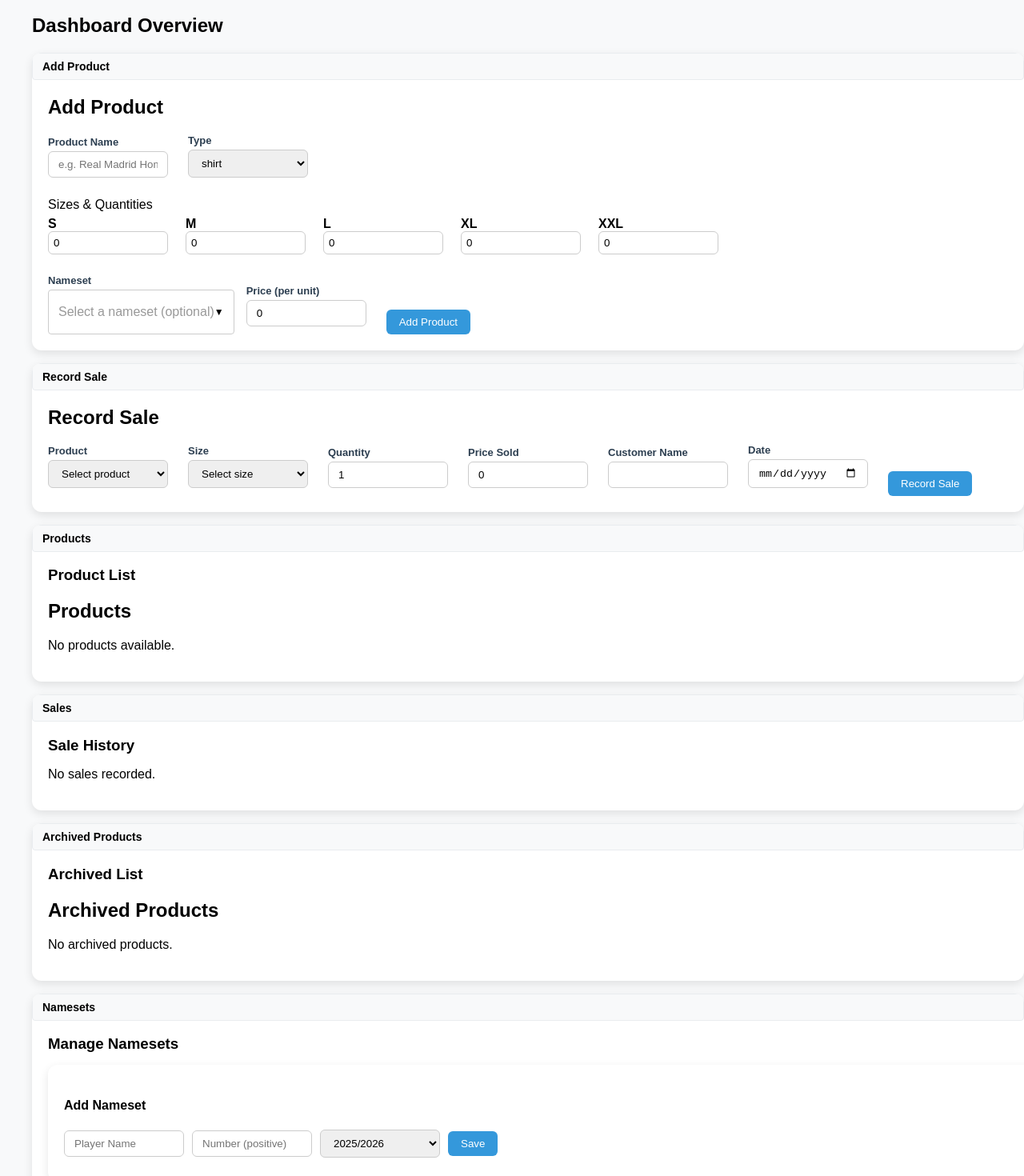
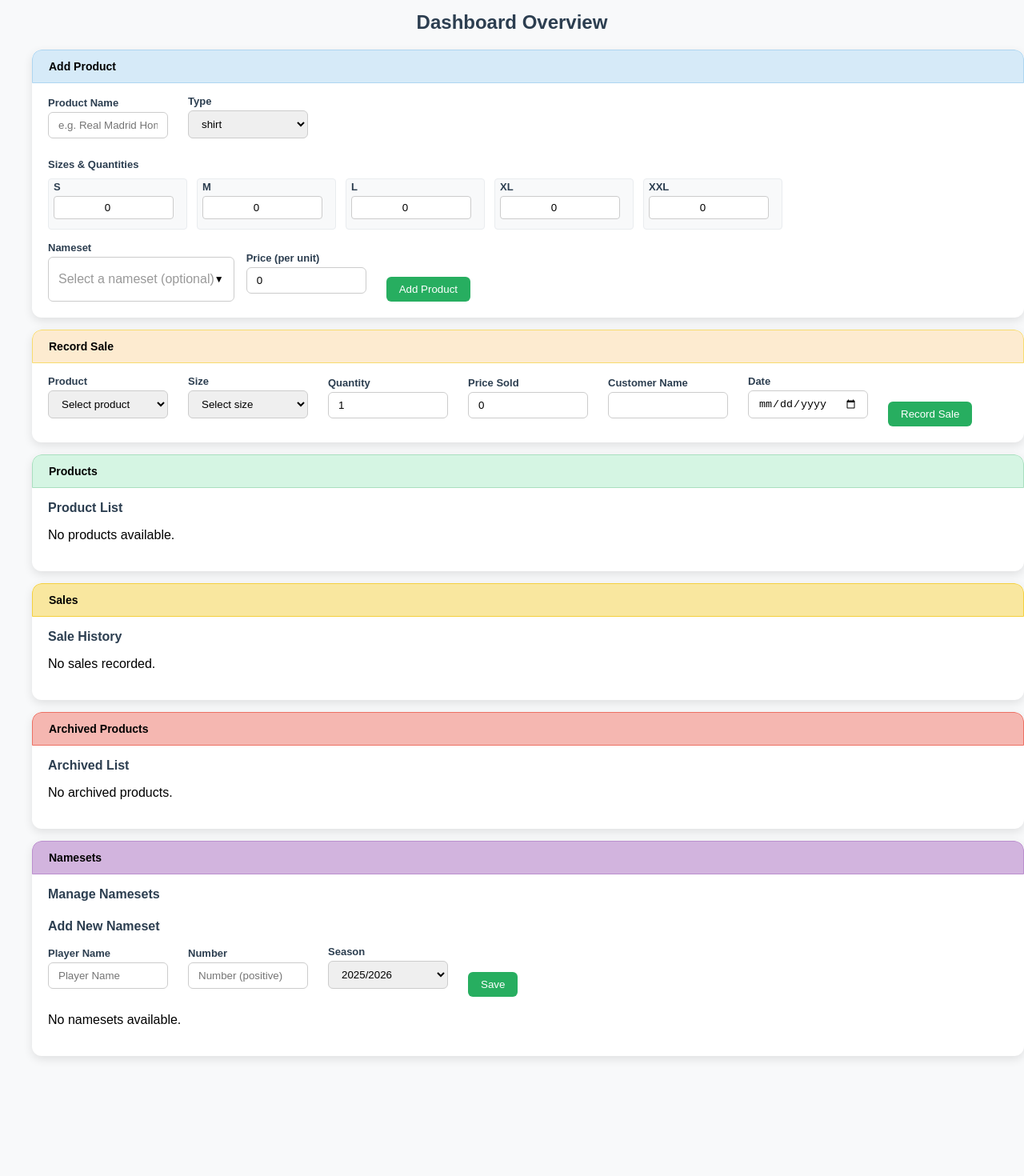
Before and after one commit to covaciuandrei/calcio-stop, a React (Create React App) app: page / in a window 1280 px wide. Shown: the part 100-1570 px from the top of the page at 80% size. After the commit the page ends 1455 px from the top, so only its background shows below. Built offline with nearby package versions, Linux system fonts and the light colour scheme.

Commit message:
improve styles

```diff
--- a/src/App.css
+++ b/src/App.css
@@ -57,7 +57,9 @@ select {
   border-radius: 6px;
   border: 1px solid #ccc;
   width: 150px;
-  transition: border-color 0.2s, box-shadow 0.2s;
+  transition:
+    border-color 0.2s,
+    box-shadow 0.2s;
 }
 
 input:focus,
@@ -75,7 +77,9 @@ button,
   border: none;
   border-radius: 6px;
   cursor: pointer;
-  transition: background-color 0.2s, transform 0.1s;
+  transition:
+    background-color 0.2s,
+    transform 0.1s;
   font-weight: 500;
 }
 
@@ -313,7 +317,9 @@ table button:last-of-type:hover {
   font-weight: 500;
   padding: 8px 14px;
   border-radius: 6px;
-  transition: background-color 0.2s, transform 0.1s;
+  transition:
+    background-color 0.2s,
+    transform 0.1s;
 }
 
 .navbar a:hover {
@@ -372,3 +378,235 @@ table button:last-of-type:hover {
   background-color: #fadbd8;
   color: #e74c3c;
 }
+
+/* Additional utility classes for consistent styling */
+.section-header {
+  color: #2c3e50;
+  margin-bottom: 20px;
+  font-size: 24px;
+  font-weight: 600;
+}
+
+.subsection-header {
+  color: #2c3e50;
+  margin-bottom: 12px;
+  font-size: 18px;
+  font-weight: 600;
+}
+
+.card-section-header {
+  color: #2c3e50;
+  margin-bottom: 12px;
+  font-size: 16px;
+  font-weight: 600;
+}
+
+/* Consistent mini-header colors */
+.mini-header-blue {
+  background-color: #d6eaf8 !important;
+  border: 1px solid #aed6f1;
+}
+
+.mini-header-orange {
+  background-color: #fdebd0 !important;
+  border: 1px solid #f7dc6f;
+}
+
+.mini-header-green {
+  background-color: #d5f5e3 !important;
+  border: 1px solid #a9dfbf;
+}
+
+.mini-header-yellow {
+  background-color: #f9e79f !important;
+  border: 1px solid #f4d03f;
+}
+
+.mini-header-red {
+  background-color: #f5b7b1 !important;
+  border: 1px solid #ec7063;
+}
+
+.mini-header-purple {
+  background-color: #d2b4de !important;
+  border: 1px solid #bb8fce;
+}
+
+/* Nameset picker styling */
+.nameset-picker {
+  position: relative;
+}
+
+.nameset-picker-trigger {
+  padding: 8px 12px;
+  border: 1px solid #ccc;
+  border-radius: 6px;
+  cursor: pointer;
+  background-color: #fff;
+  display: flex;
+  justify-content: space-between;
+  align-items: center;
+  min-height: 38px;
+  transition:
+    border-color 0.2s,
+    box-shadow 0.2s;
+}
+
+.nameset-picker-trigger:hover {
+  border-color: #3498db;
+}
+
+.nameset-picker-trigger:focus {
+  outline: none;
+  border-color: #3498db;
+  box-shadow: 0 0 0 2px rgba(52, 152, 219, 0.2);
+}
+
+.nameset-picker-dropdown {
+  position: absolute;
+  top: 100%;
+  left: 0;
+  right: 0;
+  background-color: #fff;
+  border: 1px solid #ccc;
+  border-top: none;
+  border-radius: 0 0 6px 6px;
+  max-height: 300px;
+  overflow: hidden;
+  z-index: 1000;
+  box-shadow: 0 4px 12px rgba(0, 0, 0, 0.1);
+}
+
+.nameset-picker-add-button {
+  padding: 8px 12px;
+  background-color: #f8f9fa;
+  border-bottom: 1px solid #eee;
+  cursor: pointer;
+  display: flex;
+  align-items: center;
+  gap: 8px;
+  font-weight: 500;
+  transition: background-color 0.2s;
+}
+
+.nameset-picker-add-button:hover {
+  background-color: #e9ecef;
+}
+
+.nameset-picker-search {
+  padding: 8px 12px;
+  border-bottom: 1px solid #eee;
+}
+
+.nameset-picker-search input {
+  width: 100%;
+  padding: 6px 8px;
+  border: 1px solid #ddd;
+  border-radius: 4px;
+  font-size: 14px;
+  margin: 0;
+}
+
+.nameset-picker-list {
+  max-height: 200px;
+  overflow-y: auto;
+}
+
+.nameset-picker-option {
+  padding: 8px 12px;
+  cursor: pointer;
+  border-bottom: 1px solid #f0f0f0;
+  transition: background-color 0.2s;
+}
+
+.nameset-picker-option:hover {
+  background-color: #f8f9fa;
+}
+
+.nameset-picker-option.selected {
+  background-color: #e3f2fd;
+}
+
+.nameset-picker-option.no-nameset {
+  font-style: italic;
+  color: #666;
+}
+
+.nameset-picker-empty {
+  padding: 20px;
+  text-align: center;
+  color: #666;
+}
+
+/* Form improvements */
+.form-section {
+  margin-bottom: 20px;
+}
+
+.form-section h4 {
+  margin-bottom: 15px;
+  color: #2c3e50;
+  font-size: 16px;
+  font-weight: 600;
+}
+
+/* Size quantity grid */
+.size-quantity-grid {
+  display: flex;
+  gap: 12px;
+  flex-wrap: wrap;
+  margin-top: 6px;
+}
+
+.size-quantity-item {
+  display: flex;
+  flex-direction: column;
+  min-width: 90px;
+}
+
+.size-quantity-label {
+  font-weight: 600;
+  margin-bottom: 4px;
+  color: #2c3e50;
+  font-size: 13px;
+}
+
+.size-quantity-input {
+  padding: 6px;
+  border: 1px solid #ccc;
+  border-radius: 4px;
+  text-align: center;
+}
+
+/* Button variants */
+.btn-secondary {
+  background-color: #95a5a6;
+}
+
+.btn-secondary:hover {
+  background-color: #7f8c8d;
+}
+
+.btn-success {
+  background-color: #27ae60;
+}
+
+.btn-success:hover {
+  background-color: #229954;
+}
+
+.btn-warning {
+  background-color: #f39c12;
+}
+
+.btn-warning:hover {
+  background-color: #d68910;
+}
+
+.btn-danger {
+  background-color: #e74c3c;
+}
+
+.btn-danger:hover {
+  background-color: #c0392b;
+}
--- a/src/components/AddNamesetForm.tsx
+++ b/src/components/AddNamesetForm.tsx
@@ -34,8 +34,9 @@ const AddNamesetForm: React.FC<Props> = ({ namesets, setNamesets, onAdd }) => {
   };
 
   return (
-    <form onSubmit={handleSubmit} className="card">
-      <h4>Add Nameset</h4>
+    <form onSubmit={handleSubmit} className="form-inline">
+      <div className="form-group">
+        <label>Player Name</label>
         <input
           type="text"
           placeholder="Player Name"
@@ -43,6 +44,9 @@ const AddNamesetForm: React.FC<Props> = ({ namesets, setNamesets, onAdd }) => {
           onChange={(e) => setPlayerName(e.target.value)}
           required
         />
+      </div>
+      <div className="form-group">
+        <label>Number</label>
         <input
           type="number"
           placeholder="Number (positive)"
@@ -51,6 +55,9 @@ const AddNamesetForm: React.FC<Props> = ({ namesets, setNamesets, onAdd }) => {
           onChange={(e) => setNumber(parseInt(e.target.value) || '')}
           required
         />
+      </div>
+      <div className="form-group">
+        <label>Season</label>
         <select value={season} onChange={(e) => setSeason(e.target.value)}>
           {generateSeasons().map((s: string) => (
             <option key={s} value={s}>
@@ -58,9 +65,12 @@ const AddNamesetForm: React.FC<Props> = ({ namesets, setNamesets, onAdd }) => {
             </option>
           ))}
         </select>
-      <button type="submit" className="btn">
+      </div>
+      <div style={{ alignSelf: 'flex-end' }}>
+        <button type="submit" className="btn btn-success">
           Save
         </button>
+      </div>
     </form>
   );
 };
--- a/src/components/AddProductForm.tsx
+++ b/src/components/AddProductForm.tsx
@@ -52,9 +52,6 @@ const AddProductForm: React.FC<Props> = ({ products, setProducts, namesets, setN
   };
 
   return (
-    <div>
-      <h2>Add Product</h2>
-
     <div className="form-inline">
       <div className="form-group">
         <label>Product Name</label>
@@ -72,25 +69,18 @@ const AddProductForm: React.FC<Props> = ({ products, setProducts, namesets, setN
         </select>
       </div>
 
-        <div style={{ width: '100%' }}>
+      <div className="form-group" style={{ width: '100%' }}>
         <label>Sizes & Quantities</label>
-          <div style={{ display: 'flex', gap: 12, flexWrap: 'wrap', marginTop: 6 }}>
+        <div className="size-quantity-grid">
           {sizes.map((sq) => (
-              <div
-                key={sq.size}
-                style={{
-                  display: 'flex',
-                  flexDirection: 'column',
-                  minWidth: 90,
-                }}
-              >
-                <div style={{ fontWeight: 600 }}>{sq.size}</div>
+            <div key={sq.size} className="size-quantity-item">
+              <div className="size-quantity-label">{sq.size}</div>
               <input
                 type="number"
                 min={0}
                 value={sq.quantity}
                 onChange={(e) => handleQuantityChange(sq.size, Number(e.target.value || 0))}
-                  style={{ padding: 6 }}
+                className="size-quantity-input"
               />
             </div>
           ))}
@@ -111,8 +101,9 @@ const AddProductForm: React.FC<Props> = ({ products, setProducts, namesets, setN
       </div>
 
       <div style={{ alignSelf: 'flex-end' }}>
-          <button onClick={addProduct}>Add Product</button>
-        </div>
+        <button onClick={addProduct} className="btn btn-success">
+          Add Product
+        </button>
       </div>
     </div>
   );
--- a/src/components/ArchivedProducts.tsx
+++ b/src/components/ArchivedProducts.tsx
@@ -10,7 +10,6 @@ interface Props {
 const ArchivedProducts: React.FC<Props> = ({ archivedProducts, namesets }) => {
   return (
     <div>
-      <h2>Archived Products</h2>
       {archivedProducts.length === 0 ? (
         <p>No archived products.</p>
       ) : (
@@ -32,11 +31,13 @@ const ArchivedProducts: React.FC<Props> = ({ archivedProducts, namesets }) => {
                 <td>{p.name}</td>
                 <td>{p.type}</td>
                 <td>
-                  {p.sizes.map((sq) => (
-                    <div key={sq.size}>
-                      {sq.size}: {sq.quantity}
-                    </div>
-                  ))}
+                  <div className="size-quantity-display">
+                    {p.sizes.map((sq) => (
+                      <div key={sq.size} className="size-quantity-item">
+                        {sq.size}: {sq.quantity}
+                      </div>
+                    ))}
+                  </div>
                 </td>
                 <td>
                   {(() => {
@@ -56,7 +57,7 @@ const ArchivedProducts: React.FC<Props> = ({ archivedProducts, namesets }) => {
                     return namesetInfo.number > 0 ? namesetInfo.number : '-';
                   })()}
                 </td>
-                <td>{p.price.toFixed ? p.price.toFixed(2) : p.price}</td>
+                <td className="price-display">${p.price.toFixed ? p.price.toFixed(2) : p.price}</td>
               </tr>
             ))}
           </tbody>
--- a/src/components/Dashboard.tsx
+++ b/src/components/Dashboard.tsx
@@ -30,54 +30,24 @@ const Dashboard: React.FC<Props> = ({
 }) => {
   return (
     <div>
-      <h2>Dashboard Overview</h2>
+      <h1 className="section-header">Dashboard Overview</h1>
 
       {/* Add Product Card */}
-      <div className="card" style={{ marginBottom: 16 }}>
-        <div
-          className="card-header mini-header"
-          style={{
-            backgroundColor: '#d6eaf8',
-            padding: '8px 12px',
-            borderRadius: '4px',
-            marginBottom: '12px',
-          }}
-        >
-          Add Product
-        </div>
+      <div className="card">
+        <div className="card-header mini-header mini-header-blue">Add Product</div>
         <AddProductForm products={products} setProducts={setProducts} namesets={namesets} setNamesets={setNamesets} />
       </div>
 
       {/* Record Sale Card */}
-      <div className="card" style={{ marginBottom: 16 }}>
-        <div
-          className="card-header mini-header"
-          style={{
-            backgroundColor: '#fdebd0',
-            padding: '8px 12px',
-            borderRadius: '4px',
-            marginBottom: '12px',
-          }}
-        >
-          Record Sale
-        </div>
+      <div className="card">
+        <div className="card-header mini-header mini-header-orange">Record Sale</div>
         <SaleForm products={products} setProducts={setProducts} sales={sales} setSales={setSales} namesets={namesets} />
       </div>
 
       {/* Products Table */}
-      <div className="card" style={{ marginBottom: 16 }}>
-        <div
-          className="card-header mini-header"
-          style={{
-            backgroundColor: '#d5f5e3',
-            padding: '8px 12px',
-            borderRadius: '4px',
-            marginBottom: '12px',
-          }}
-        >
-          Products
-        </div>
-        <h3 style={{ marginBottom: '12px' }}>Product List</h3>
+      <div className="card">
+        <div className="card-header mini-header mini-header-green">Products</div>
+        <h3 className="card-section-header">Product List</h3>
         <ProductList
           products={products}
           setProducts={setProducts}
@@ -88,19 +58,9 @@ const Dashboard: React.FC<Props> = ({
       </div>
 
       {/* Sales Table */}
-      <div className="card" style={{ marginBottom: 16 }}>
-        <div
-          className="card-header mini-header"
-          style={{
-            backgroundColor: '#f9e79f',
-            padding: '8px 12px',
-            borderRadius: '4px',
-            marginBottom: '12px',
-          }}
-        >
-          Sales
-        </div>
-        <h3 style={{ marginBottom: '12px' }}>Sale History</h3>
+      <div className="card">
+        <div className="card-header mini-header mini-header-yellow">Sales</div>
+        <h3 className="card-section-header">Sale History</h3>
         <SaleHistory
           sales={sales}
           products={products}
@@ -111,36 +71,16 @@ const Dashboard: React.FC<Props> = ({
       </div>
 
       {/* Archived Products */}
-      <div className="card" style={{ marginBottom: 16 }}>
-        <div
-          className="card-header mini-header"
-          style={{
-            backgroundColor: '#f5b7b1',
-            padding: '8px 12px',
-            borderRadius: '4px',
-            marginBottom: '12px',
-          }}
-        >
-          Archived Products
-        </div>
-        <h3 style={{ marginBottom: '12px' }}>Archived List</h3>
+      <div className="card">
+        <div className="card-header mini-header mini-header-red">Archived Products</div>
+        <h3 className="card-section-header">Archived List</h3>
         <ArchivedProducts archivedProducts={archivedProducts} namesets={namesets} />
       </div>
 
       {/* Namesets */}
-      <div className="card" style={{ marginBottom: 16 }}>
-        <div
-          className="card-header mini-header"
-          style={{
-            backgroundColor: '#d2b4de',
-            padding: '8px 12px',
-            borderRadius: '4px',
-            marginBottom: '12px',
-          }}
-        >
-          Namesets
-        </div>
-        <h3 style={{ marginBottom: '12px' }}>Manage Namesets</h3>
+      <div className="card">
+        <div className="card-header mini-header mini-header-purple">Namesets</div>
+        <h3 className="card-section-header">Manage Namesets</h3>
         <NamesetSection namesets={namesets} setNamesets={setNamesets} />
       </div>
     </div>
--- a/src/components/NamesetPicker.tsx
+++ b/src/components/NamesetPicker.tsx
@@ -62,23 +62,9 @@ const NamesetPicker: React.FC<Props> = ({
   };
 
   return (
-    <div className="form-group" ref={dropdownRef} style={{ position: 'relative' }}>
+    <div className="form-group nameset-picker" ref={dropdownRef}>
       <label>Nameset</label>
-      <div
-        className="dropdown-trigger"
-        onClick={() => setIsOpen(!isOpen)}
-        style={{
-          padding: '8px 12px',
-          border: '1px solid #ccc',
-          borderRadius: '4px',
-          cursor: 'pointer',
-          backgroundColor: '#fff',
-          display: 'flex',
-          justifyContent: 'space-between',
-          alignItems: 'center',
-          minHeight: '38px',
-        }}
-      >
+      <div className="nameset-picker-trigger" onClick={() => setIsOpen(!isOpen)}>
         <span style={{ color: selectedNameset ? '#000' : '#999' }}>
           {selectedNameset
             ? `${selectedNameset.playerName} #${selectedNameset.number} (${selectedNameset.season})`
@@ -88,36 +74,9 @@ const NamesetPicker: React.FC<Props> = ({
       </div>
 
       {isOpen && (
-        <div
-          style={{
-            position: 'absolute',
-            top: '100%',
-            left: 0,
-            right: 0,
-            backgroundColor: '#fff',
-            border: '1px solid #ccc',
-            borderTop: 'none',
-            borderRadius: '0 0 4px 4px',
-            maxHeight: '300px',
-            overflow: 'hidden',
-            zIndex: 1000,
-            boxShadow: '0 2px 8px rgba(0,0,0,0.1)',
-          }}
-        >
+        <div className="nameset-picker-dropdown">
           {/* Add New Button */}
-          <div
-            onClick={handleAddNew}
-            style={{
-              padding: '8px 12px',
-              backgroundColor: '#f8f9fa',
-              borderBottom: '1px solid #eee',
-              cursor: 'pointer',
-              display: 'flex',
-              alignItems: 'center',
-              gap: '8px',
-              fontWeight: '500',
-            }}
-          >
+          <div className="nameset-picker-add-button" onClick={handleAddNew}>
             <span style={{ fontSize: '16px' }}>+</span>
             Add New Nameset
           </div>
@@ -131,53 +90,36 @@ const NamesetPicker: React.FC<Props> = ({
 
           {/* Search Box */}
           {namesets.length > 0 && (
-            <div style={{ padding: '8px 12px', borderBottom: '1px solid #eee' }}>
+            <div className="nameset-picker-search">
               <input
                 type="text"
                 placeholder="Search namesets..."
                 value={searchTerm}
                 onChange={(e) => setSearchTerm(e.target.value)}
-                style={{
-                  width: '100%',
-                  padding: '6px 8px',
-                  border: '1px solid #ddd',
-                  borderRadius: '3px',
-                  fontSize: '14px',
-                }}
                 onClick={(e) => e.stopPropagation()}
               />
             </div>
           )}
 
           {/* Nameset List */}
-          <div style={{ maxHeight: '200px', overflowY: 'auto' }}>
+          <div className="nameset-picker-list">
             {/* No nameset option */}
             <div
+              className={`nameset-picker-option ${selectedNamesetId === null ? 'selected' : ''} no-nameset`}
               onClick={() => handleNamesetSelect(null)}
-              style={{
-                padding: '8px 12px',
-                cursor: 'pointer',
-                backgroundColor: selectedNamesetId === null ? '#e3f2fd' : 'transparent',
-                borderBottom: '1px solid #f0f0f0',
-              }}
             >
-              <span style={{ fontStyle: 'italic', color: '#666' }}>No nameset</span>
+              No nameset
             </div>
 
             {/* Nameset options */}
             {filteredNamesets.length === 0 && namesets.length > 0 ? (
-              <div style={{ padding: '12px', textAlign: 'center', color: '#666' }}>No namesets found</div>
+              <div className="nameset-picker-empty">No namesets found</div>
             ) : (
               filteredNamesets.map((nameset) => (
                 <div
                   key={nameset.id}
+                  className={`nameset-picker-option ${selectedNamesetId === nameset.id ? 'selected' : ''}`}
                   onClick={() => handleNamesetSelect(nameset)}
-                  style={{
-                    padding: '8px 12px',
-                    cursor: 'pointer',
-                    backgroundColor: selectedNamesetId === nameset.id ? '#e3f2fd' : 'transparent',
-                    borderBottom: '1px solid #f0f0f0',
-                  }}
                 >
                   <div style={{ fontWeight: '500' }}>
                     {nameset.playerName} #{nameset.number}
@@ -189,7 +131,7 @@ const NamesetPicker: React.FC<Props> = ({
 
             {/* Empty state */}
             {namesets.length === 0 && !showAddForm && (
-              <div style={{ padding: '20px', textAlign: 'center', color: '#666' }}>
+              <div className="nameset-picker-empty">
                 <div>No namesets available</div>
                 <div style={{ fontSize: '12px', marginTop: '4px' }}>Click "Add New Nameset" to create one</div>
               </div>
--- a/src/components/NamesetSection.tsx
+++ b/src/components/NamesetSection.tsx
@@ -48,7 +48,10 @@ const NamesetSection: React.FC<Props> = ({ namesets, setNamesets }) => {
 
   return (
     <div>
-      <AddNamesetForm namesets={namesets} setNamesets={setNamesets} />
+      <div className="form-section">
+        <h4>Add New Nameset</h4>
+        <AddNamesetForm namesets={namesets} setNamesets={setNamesets} />
+      </div>
 
       <NamesetTableList namesets={namesets} onEdit={handleEditClick} onDelete={handleDelete} />
 
@@ -76,8 +79,12 @@ const NamesetSection: React.FC<Props> = ({ namesets, setNamesets }) => {
             </label>
 
             <div className="modal-buttons">
-              <button onClick={handleSaveEdit}>Save</button>
-              <button onClick={() => setEditingNameset(null)}>Cancel</button>
+              <button onClick={handleSaveEdit} className="btn btn-success">
+                Save
+              </button>
+              <button onClick={() => setEditingNameset(null)} className="btn btn-secondary">
+                Cancel
+              </button>
             </div>
           </div>
         </div>
--- a/src/components/ProductList.tsx
+++ b/src/components/ProductList.tsx
@@ -23,7 +23,6 @@ const ProductList: React.FC<Props> = ({ products, setProducts, archivedProducts,
 
   return (
     <div>
-      <h2>Products</h2>
       {products.length === 0 ? (
         <p>No products available.</p>
       ) : (
@@ -46,11 +45,13 @@ const ProductList: React.FC<Props> = ({ products, setProducts, archivedProducts,
                 <td>{p.name}</td>
                 <td>{p.type}</td>
                 <td>
-                  {p.sizes.map((sq) => (
-                    <div key={sq.size}>
-                      {sq.size}: {sq.quantity}
-                    </div>
-                  ))}
+                  <div className="size-quantity-display">
+                    {p.sizes.map((sq) => (
+                      <div key={sq.size} className="size-quantity-item">
+                        {sq.size}: {sq.quantity}
+                      </div>
+                    ))}
+                  </div>
                 </td>
                 <td>
                   {(() => {
@@ -70,12 +71,14 @@ const ProductList: React.FC<Props> = ({ products, setProducts, archivedProducts,
                     return namesetInfo.number > 0 ? namesetInfo.number : '-';
                   })()}
                 </td>
-                <td>{p.price.toFixed ? p.price.toFixed(2) : p.price}</td>
+                <td className="price-display">${p.price.toFixed ? p.price.toFixed(2) : p.price}</td>
                 <td>
                   <Link to={`/edit/${p.id}`}>
-                    <button>Edit</button>
+                    <button className="btn btn-warning">Edit</button>
                   </Link>
-                  <button onClick={() => deleteProduct(p.id)}>Delete</button>
+                  <button onClick={() => deleteProduct(p.id)} className="btn btn-danger">
+                    Delete
+                  </button>
                 </td>
               </tr>
             ))}
--- a/src/components/SaleForm.tsx
+++ b/src/components/SaleForm.tsx
@@ -99,8 +99,6 @@ const SaleForm: React.FC<Props> = ({ products, setProducts, sales, setSales, nam
   };
 
   return (
-    <div>
-      <h2>Record Sale</h2>
     <div className="form-inline">
       <div className="form-group">
         <label>Product</label>
@@ -152,8 +150,9 @@ const SaleForm: React.FC<Props> = ({ products, setProducts, sales, setSales, nam
       </div>
 
       <div style={{ alignSelf: 'flex-end' }}>
-          <button onClick={handleSale}>Record Sale</button>
-        </div>
+        <button onClick={handleSale} className="btn btn-success">
+          Record Sale
+        </button>
       </div>
     </div>
   );
--- a/src/components/SaleHistory.tsx
+++ b/src/components/SaleHistory.tsx
@@ -81,12 +81,16 @@ const SaleHistory: React.FC<Props> = ({ sales, products, archivedProducts, setSa
                 <td>{getProductDetails(s.productId)}</td>
                 <td>{s.size}</td>
                 <td>{s.quantity}</td>
-                <td>{s.priceSold.toFixed ? `$${s.priceSold.toFixed(2)}` : s.priceSold}</td>
+                <td className="price-display">${s.priceSold.toFixed ? s.priceSold.toFixed(2) : s.priceSold}</td>
                 <td>{s.customerName || 'N/A'}</td>
                 <td>{new Date(s.date).toLocaleString()}</td>
                 <td>
-                  <button onClick={() => handleEditClick(s)}>Edit</button>
-                  <button onClick={() => handleDelete(s.id)}>Delete</button>
+                  <button onClick={() => handleEditClick(s)} className="btn btn-warning">
+                    Edit
+                  </button>
+                  <button onClick={() => handleDelete(s.id)} className="btn btn-danger">
+                    Delete
+                  </button>
                 </td>
               </tr>
             ))}
@@ -119,8 +123,12 @@ const SaleHistory: React.FC<Props> = ({ sales, products, archivedProducts, setSa
               <input type="date" value={editDate} onChange={(e) => setEditDate(e.target.value)} />
             </label>
             <div className="modal-buttons">
-              <button onClick={handleSaveEdit}>Save</button>
-              <button onClick={() => setEditingSale(null)}>Cancel</button>
+              <button onClick={handleSaveEdit} className="btn btn-success">
+                Save
+              </button>
+              <button onClick={() => setEditingSale(null)} className="btn btn-secondary">
+                Cancel
+              </button>
             </div>
           </div>
         </div>
```
Also changed, not shown: src/components/EditProduct.tsx (+9 -13 lines), src/components/NamesetTableList.tsx (+8 -4 lines). Lines whose indentation alone changed are shown as unchanged.
